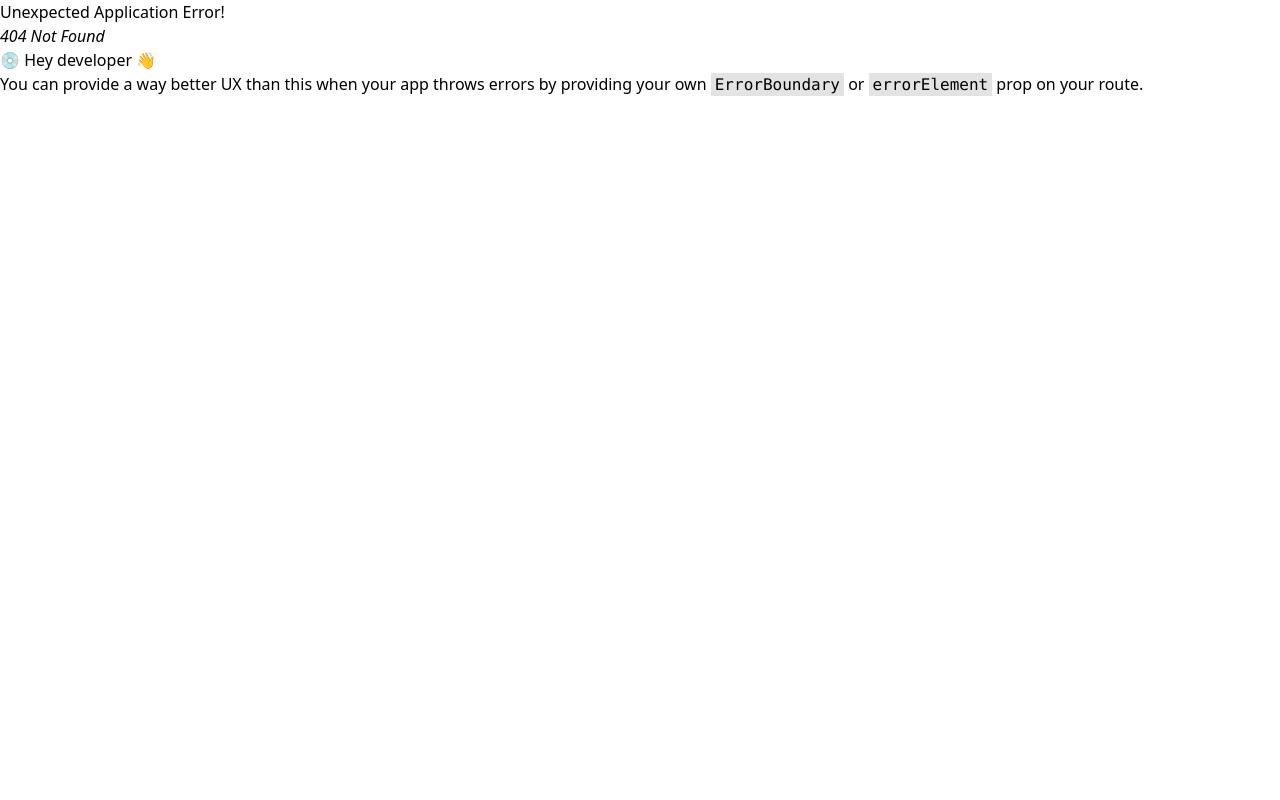
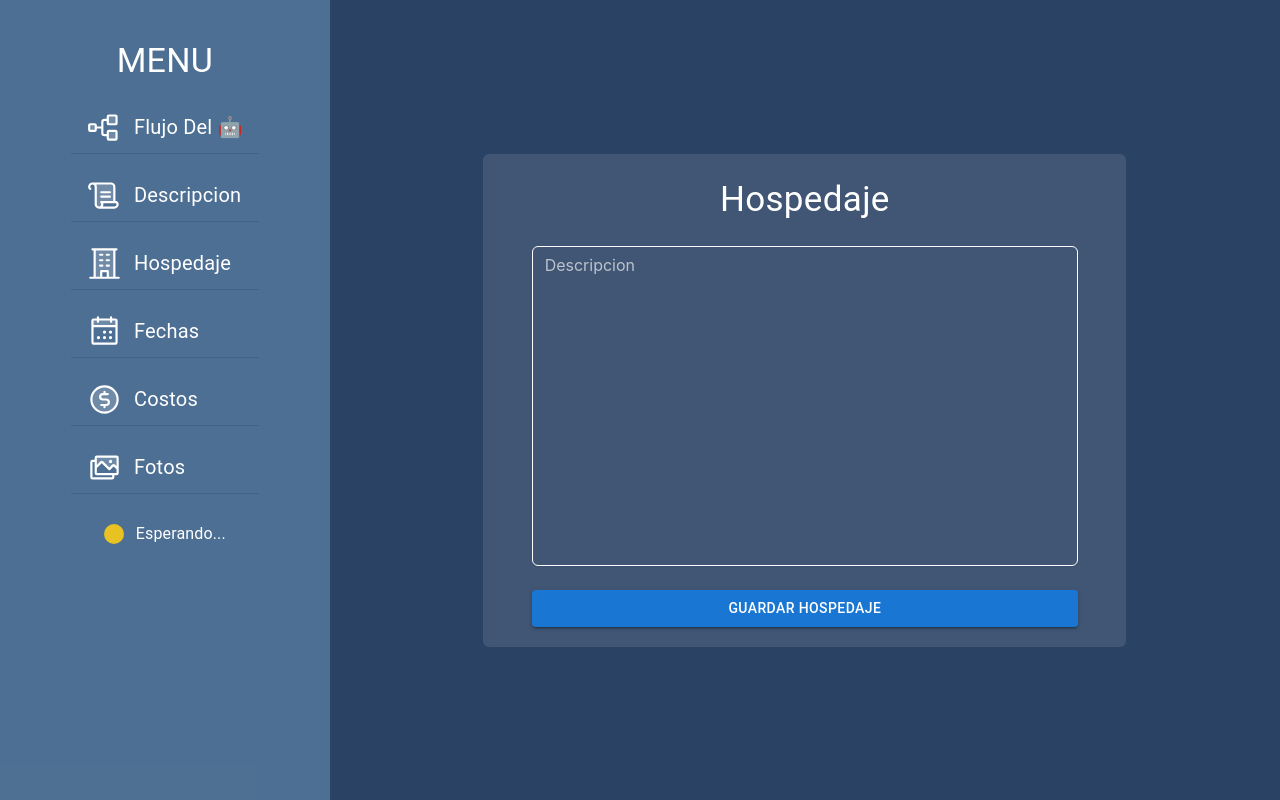
Before and after one commit to eliasdiz/multidestinos-front, a React (Vite) app: page /hospedaje in a window 1280 px wide. Before the commit this address had no page. Built offline with nearby package versions, Linux system fonts and the light colour scheme.

Commit message:
vista hospedaje, store para la info

```diff
--- a/package.json
+++ b/package.json
@@ -17,6 +17,7 @@
     "@mui/material": "^6.4.1",
     "@mui/toolpad-core": "^0.1.51",
     "@phosphor-icons/react": "^2.1.7",
+    "@reduxjs/toolkit": "^2.5.0",
     "@toolpad/studio-runtime": "^0.12.0",
     "axios": "^1.7.9",
     "framer-motion": "^11.18.1",
@@ -24,7 +25,9 @@
     "react": "^18.3.1",
     "react-dom": "^18.3.1",
     "react-hot-toast": "^2.5.1",
+    "react-redux": "^9.2.0",
     "react-router-dom": "^7.1.3",
+    "redux": "^5.0.1",
     "socket.io-client": "^4.8.1"
   },
   "devDependencies": {
--- /dev/null
+++ b/src/Store/store.js
@@ -0,0 +1,11 @@
+import { configureStore } from "@reduxjs/toolkit";
+
+
+
+
+
+export const store = configureStore({
+    reducer: {
+
+    }
+})
--- /dev/null
+++ b/src/components/Info/Hospedaje.jsx
@@ -0,0 +1,52 @@
+import { Textarea } from '@mui/joy'
+import { Button, Typography } from '@mui/material'
+import React, { useState } from 'react'
+
+export default function Hospedaje() {
+
+    const [ hospedaje, setHospedaje ] = useState("")
+
+
+    const handleGuardar = () => {
+        let data = {
+            hospedaje: hospedaje
+        }
+        console.log(data)
+    }
+
+    return (
+        <div className="w-full min-h-screen bg-[#2A4364] flex items-center justify-center p-4">
+
+            <div className="w-[70%] flex flex-col items-center gap-5 rounded-md bg-[#405674]">
+
+                <div className="mt-5">
+                    <Typography className="capitalize text-center" color="white" fontSize={35}>
+                        hospedaje
+                    </Typography>
+                </div>
+
+                <div className="w-[85%] flex flex-col gap-6 mb-5 ">
+
+                    <Textarea
+                        variant="soft"
+                        className="h-[20rem] rounded-md"
+                        placeholder="Descripcion"
+                        sx={{backgroundColor:'#405674', border:'1px solid white', color:'white'}}
+                        onChange={(e) => setHospedaje(e.target.value)}
+                    />
+
+                    <Button
+                        size="medium"
+                        variant="contained"
+                        color="primary"
+                        fullWidth
+                        onClick={handleGuardar}
+                    >
+                        guardar hospedaje
+                    </Button>
+                </div>
+
+            </div>
+        </div>
+    )
+}
--- a/src/components/Layout.jsx
+++ b/src/components/Layout.jsx
@@ -11,7 +11,7 @@ export default function Layout() {
     const linkList = [
         { icon: TreeStructure , name: 'flujo del 🤖' },
         { icon: Scroll , name: 'descripcion', ruta: '/descripcion' },
-        { icon: Building , name: 'hospedaje' },
+        { icon: Building , name: 'hospedaje',ruta: '/hospedaje' },
         { icon: CalendarDots , name: 'fechas' },
         { icon: CurrencyCircleDollar , name: 'costos' },
         { icon: Images , name: 'fotos' },
--- a/src/router/router.jsx
+++ b/src/router/router.jsx
@@ -4,6 +4,7 @@ import Login from "../components/Login";
 import DashBoard from "../components/DashBoard";
 import MainLayout from "../Layouts/MainLayout";
 import Descripcion from "../components/Info/Descripcion";
+import Hospedaje from "../components/Info/Hospedaje";
 
 
 const router = createBrowserRouter([
@@ -15,6 +16,7 @@ const router = createBrowserRouter([
             { path:'/login', element: <Login />  },
             { path:'/dashboard', element: <DashBoard />  },
             { path:'/descripcion', element: <Descripcion />  },
+            { path:'/hospedaje', element: <Hospedaje />  },
         ]
     }
 
```
Also changed, not shown: src/App.jsx (+6 -1 lines), 1 other file (tests, documents, lock files or other folders).
